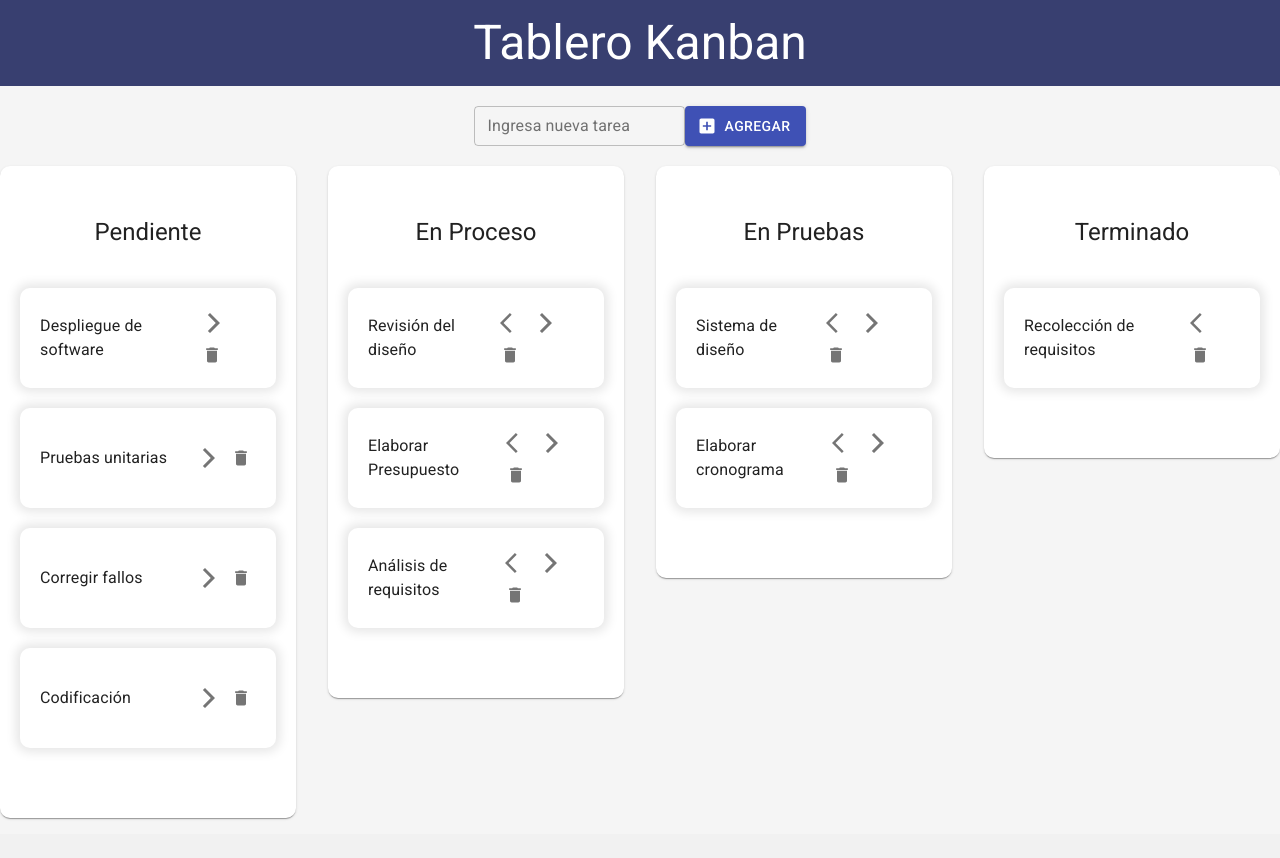
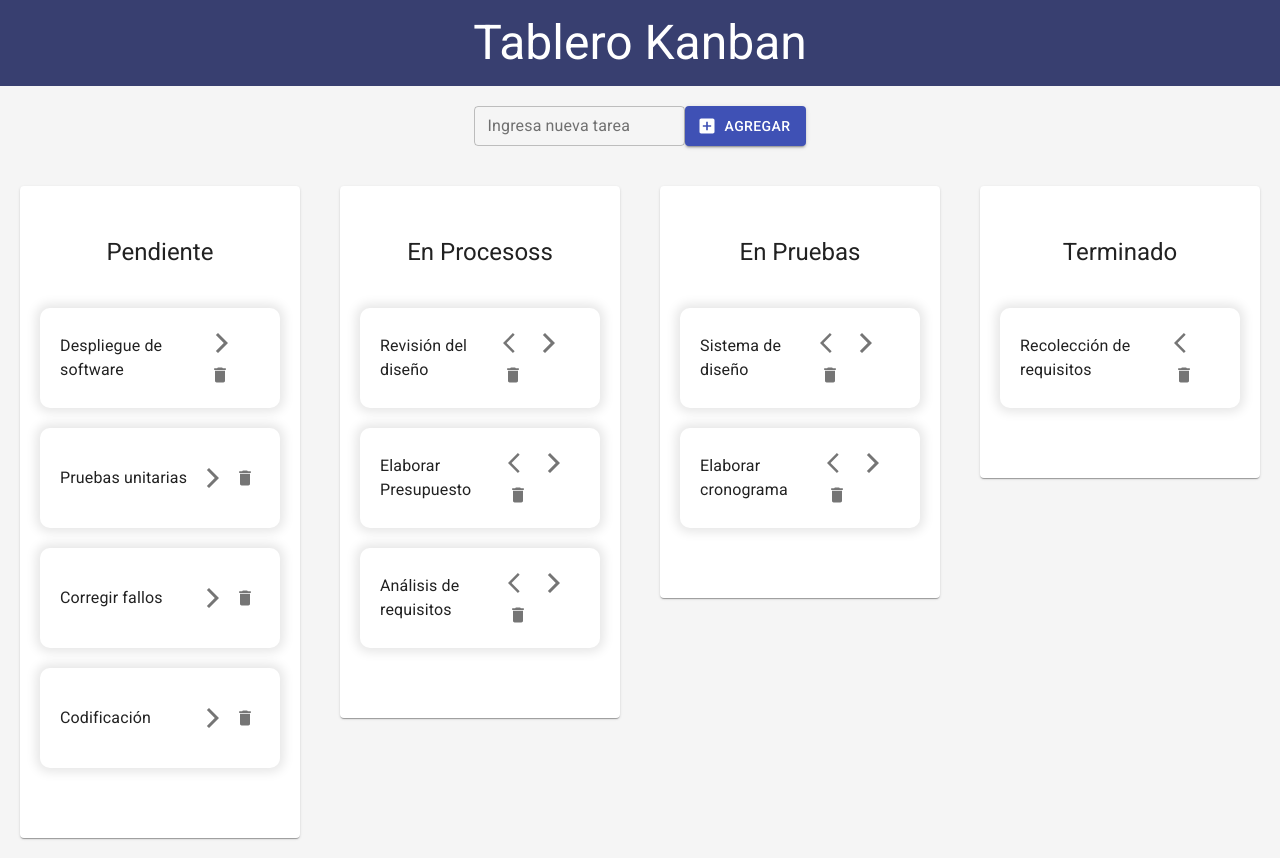
Before and after one commit to fjarauj0/Kanbanboard, a React (Create React App) app: page / in a window 1280 px wide. Before the commit the page ends 834 px from the top, so only its background shows below. Built offline with nearby package versions, Linux system fonts and the light colour scheme.

Commit message:
Uso de localstorage para guardar las tareas

```diff
--- a/src/App.js
+++ b/src/App.js
@@ -1,4 +1,4 @@
-import React, { useState } from "react";
+import React, { useState, useEffect } from "react";
 import { TaskCard } from "./components/TaskCard";
 import { StatusCard } from "./components/StatusCard";
 import { TaskCreator } from "./components/TaskCreator";
@@ -14,23 +14,14 @@ const useStyles = makeStyles({
     color: "white",
     padding: "15px",
   },
+  board: {},
 });
 
 function App() {
   const classes = useStyles();
 
-  const [taskItem, setTaskItem] = useState([
-    { name: "Despliegue de software", status: 0 },
-    { name: "Pruebas unitarias", status: 0 },
-    { name: "Corregir fallos", status: 0 },
-    { name: "Codificación", status: 0 },
-    { name: "Revisión del diseño", status: 1 },
-    { name: "Elaborar Presupuesto", status: 1 },
-    { name: "Análisis de requisitos", status: 1 },
-    { name: "Sistema de diseño", status: 2 },
-    { name: "Elaborar cronograma", status: 2 },
-    { name: "Recolección de requisitos", status: 3 },
-  ]);
+  const statusList = ["Pendiente", "En Procesoss", "En Pruebas", "Terminado"];
+  const [taskItem, setTaskItem] = useState([]);
 
   const setStatus = (task, newstatus) => {
     setTaskItem(
@@ -38,10 +29,36 @@ function App() {
         t.name === task.name ? { ...t, status: t.status + newstatus } : t
       )
     );
-    console.log(taskItem);
   };
+
+  useEffect(() => {
+    let data = localStorage.getItem("tasks");
+    if (data != null) {
+      setTaskItem(JSON.parse(data));
+    } else {
+      setTaskItem([
+        { name: "Despliegue de software", status: 0 },
+        { name: "Pruebas unitarias", status: 0 },
+        { name: "Corregir fallos", status: 0 },
+        { name: "Codificación", status: 0 },
+        { name: "Revisión del diseño", status: 1 },
+        { name: "Elaborar Presupuesto", status: 1 },
+        { name: "Análisis de requisitos", status: 1 },
+        { name: "Sistema de diseño", status: 2 },
+        { name: "Elaborar cronograma", status: 2 },
+        { name: "Recolección de requisitos", status: 3 },
+      ]);
+    }
+  }, []);
+
+  useEffect(() => {
+    localStorage.setItem("tasks", JSON.stringify(taskItem));
+  }, [taskItem]);
+
   const createTask = (name) => {
-
+    if (!taskItem.find((t) => t.name === name) && name !== "") {
+      setTaskItem([...taskItem, { name: name, status: 0 }]);
+    }
   };
 
   const deleteTask = (task) => {
@@ -57,6 +74,7 @@ function App() {
           key={task.name}
           setStatus={setStatus}
           deleteTask={deleteTask}
+          statusLength={statusList.length}
         />
       ));
 
@@ -65,12 +83,13 @@ function App() {
       <Typography variant="h3" className={classes.title}>
         Tablero Kanban
       </Typography>
-      <TaskCreator />
-      <Grid container spacing={4}>
-        <StatusCard name="Pendiente">{renderTasks(0)}</StatusCard>
-        <StatusCard name="En Proceso">{renderTasks(1)}</StatusCard>
-        <StatusCard name="En Pruebas">{renderTasks(2)}</StatusCard>
-        <StatusCard name="Terminado">{renderTasks(3)}</StatusCard>
+      <TaskCreator createTask={createTask} />
+      <Grid container className={classes.board}>
+        {statusList.map((status, index) => (
+          <StatusCard key={status} name={status}>
+            {renderTasks(index)}
+          </StatusCard>
+        ))}
       </Grid>
     </div>
   );
--- a/src/components/StatusCard.js
+++ b/src/components/StatusCard.js
@@ -6,12 +6,9 @@ import Typography from "@material-ui/core/Typography";
 
 const useStyles = makeStyles({
   card: {
-    boxSizing: "border-box",
+    height: "fit-content",
+    margin: "20px",
     padding: "50px 20px",
-    width: "100%",
-    backgroundColor: "#ffffff",
-    borderRadius: "10px",
-    height: "fit-content",
   },
   name: { textAlign: "center", marginBottom: " 40px" },
 });
--- a/src/components/TaskCard.js
+++ b/src/components/TaskCard.js
@@ -18,9 +18,9 @@ const useStyles = makeStyles({
     marginBottom: "20px",
     justifyContent: "space-between",
   },
-  icon:{
-    padding: "5px"
-  }
+  icon: {
+    padding: "5px",
+  },
 });
 
 export const TaskCard = (props) => {
@@ -41,7 +41,7 @@ export const TaskCard = (props) => {
             <ArrowBackIosIcon />
           </IconButton>
         )}
-        {props.task.status === 3 ? (
+        {props.task.status === props.statusLength - 1 ? (
           ""
         ) : (
           <IconButton
--- a/src/components/TaskCreator.js
+++ b/src/components/TaskCreator.js
@@ -19,6 +19,7 @@ export const TaskCreator = (props) => {
   const updateNewTaskValue = (e) => setNewTaskName(e.target.value);
   const createNewTask = () => {
     console.log(newTaskName);
+    props.createTask(newTaskName);
     setNewTaskName("");
   };
 
--- a/src/index.css
+++ b/src/index.css
@@ -5,7 +5,7 @@ body {
     sans-serif;
   -webkit-font-smoothing: antialiased;
   -moz-osx-font-smoothing: grayscale;
-  background-color: #f1f1f1;
+  background-color: #f5f5f5;
 }
 
 code {
@@ -14,5 +14,5 @@ code {
 }
 
 .App {
-  background-color: #F5F5F5;
+  background-color: #f5f5f5;
 }
```
